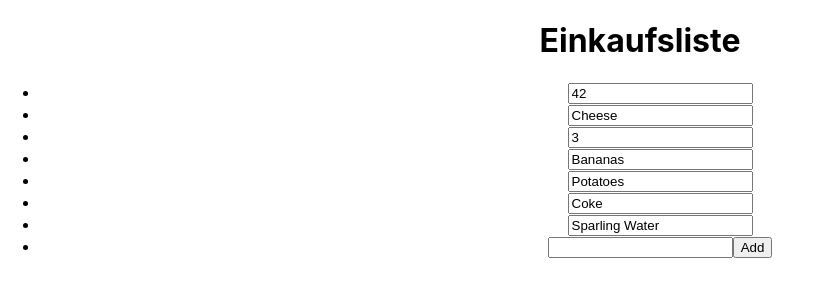
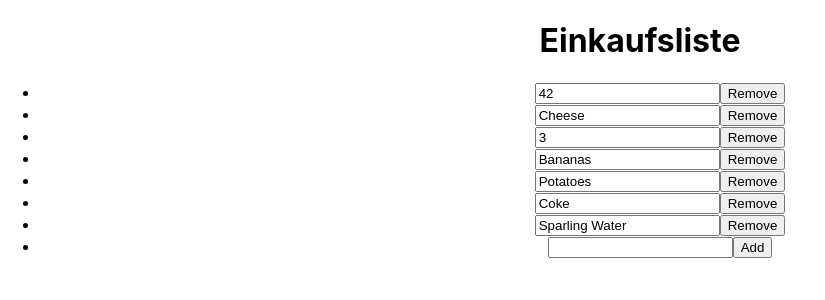
Before and after one commit to Weilando/Shoppinglist, a React (Create React App) app: page / in a window 1280 px wide. Shown: the top 300 px of the page, without its empty margins (0-825 px from the left). Built offline with nearby package versions, Linux system fonts and the light colour scheme.

Commit message:
feat: add delete buttons for each entry

```diff
--- a/src/components/Entry.jsx
+++ b/src/components/Entry.jsx
@@ -7,6 +7,7 @@ class Entry extends React.Component {
 
     this.handleChange = this.handleChange.bind(this);
     this.handleSubmit = this.handleSubmit.bind(this);
+    this.handleRemove = this.handleRemove.bind(this);
   }
 
   static propTypes = {
@@ -25,6 +26,10 @@ class Entry extends React.Component {
     this.props.onSubmit(this.props.eId, event.target.value);
   }
 
+  handleRemove() {
+    this.props.onSubmit(this.props.eId, '');
+  }
+
   render() {
     return (
       <li>
@@ -35,6 +40,11 @@ class Entry extends React.Component {
             onChange={this.handleChange}
             onBlur={this.handleSubmit}
           />
+          <input
+            type="button"
+            value="Remove"
+            onClick={this.handleRemove}
+          />
         </form>
       </li>
     );
--- a/src/components/Shoppinglist.jsx
+++ b/src/components/Shoppinglist.jsx
@@ -33,20 +33,8 @@ class Shoppinglist extends React.Component {
   }
 
   deleteEntry(key) {
-    let oldContents = this.state.contents;
-    let length = oldContents.length;
-
-    const newContents = Array(length-1);
-
-    if(key >= length) return null;
-
-    for(let i=0; i<key; i++) {
-      newContents[i] = oldContents[i];
-    }
-    for(let i=key; i<length-1; i++) {
-      newContents[i] = oldContents[i+1];
-    }
-
+    let newContents = this.state.contents.slice();
+    newContents.splice(key, 1);
     this.setState({contents: newContents});
   }
 
```
